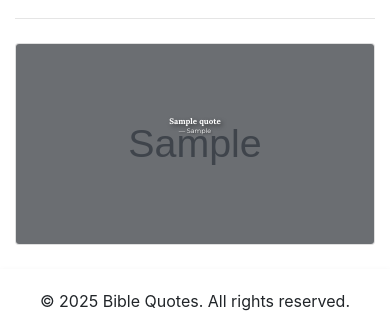
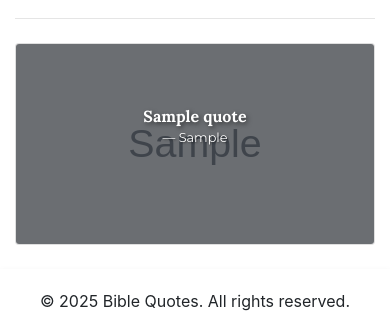
Before and after one commit to jeez-grammer/bible_app, a Flask app: template app/templates/index.html in a window 390 px wide. Shown: the part 342-674 px from the top of the page. Run offline with Flask 3, Linux system fonts and the light colour scheme; the template is opened without the code that fills it: most values are stand-ins (such as "Sample title", 1, 10 or a date in 2020); grey boxes marked "Sample" are stand-in pictures; some libraries are stand-ins or nearby versions.

Commit message:
Update Vercel Commit

```diff
--- a/app/static/css/styles.css
+++ b/app/static/css/styles.css
@@ -131,7 +131,7 @@ body {
 /* Media queries for responsive design */
 @media (max-width: 430px) {
     .blockquote, .blockquoted {
-        font-size: 0.5rem; /* Adjusted font size for better readability on mobile screens */
+        font-size: 1rem; /* Adjusted font size for better readability on mobile screens */
     }
 
     .blockquote-footer {
@@ -145,4 +145,7 @@ body {
     .carousel-caption {
         display: block; /* Ensure the caption is displayed on smaller screens */
     }
+    .modal-body {
+        padding: 10px; /* Adjusted padding for better spacing on mobile screens */
+    }
 }
```
